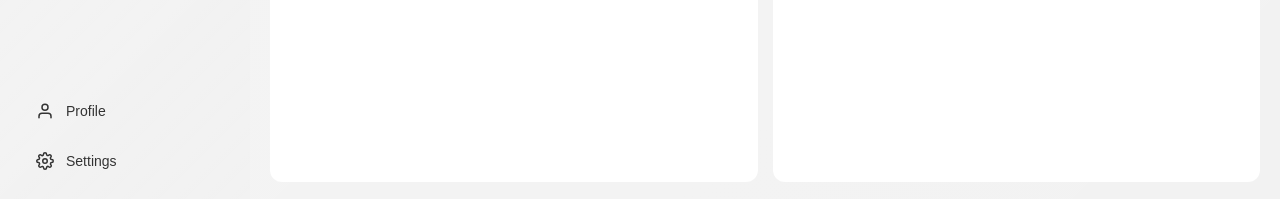
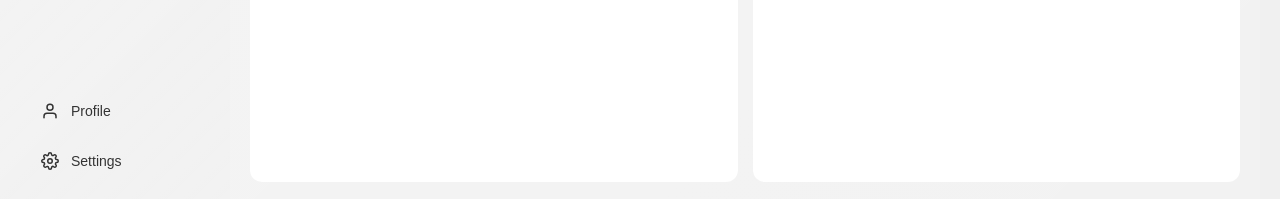
Before and after one commit to Mobinamr/sproot, a Next.js app: page / in a window 1280 px wide. Shown: the part 598-797 px from the top of the page. Built offline with nearby package versions, Linux system fonts and the light colour scheme.

Commit message:
Reduce sidebar width from 250px to 230px

```diff
--- a/app/globals.css
+++ b/app/globals.css
@@ -22,9 +22,9 @@ body {
 }
 
 .sidebar {
-  width: 250px;
+  width: 230px;
   background: linear-gradient(135deg, rgba(255, 255, 255, 0.3) 0%, rgba(255, 255, 255, 0.15) 100%);
-  padding: 20px;
+  padding: 20px 15px 20px 20px;
   position: fixed;
   height: 100vh;
   left: 0;
@@ -94,11 +94,13 @@ body {
   flex-direction: column;
   gap: 8px;
   margin-top: 60px;
+  padding-left: 5px;
 }
 
 .sidebar-footer {
   margin-top: auto;
   padding-top: 20px;
+  padding-left: 5px;
   display: flex;
   flex-direction: column;
   gap: 8px;
@@ -163,7 +165,7 @@ body {
   flex: 1;
   padding: 0;
   margin: 0;
-  margin-left: 250px;
+  margin-left: 230px;
   min-height: 100vh;
   overflow: hidden;
   position: relative;
```
